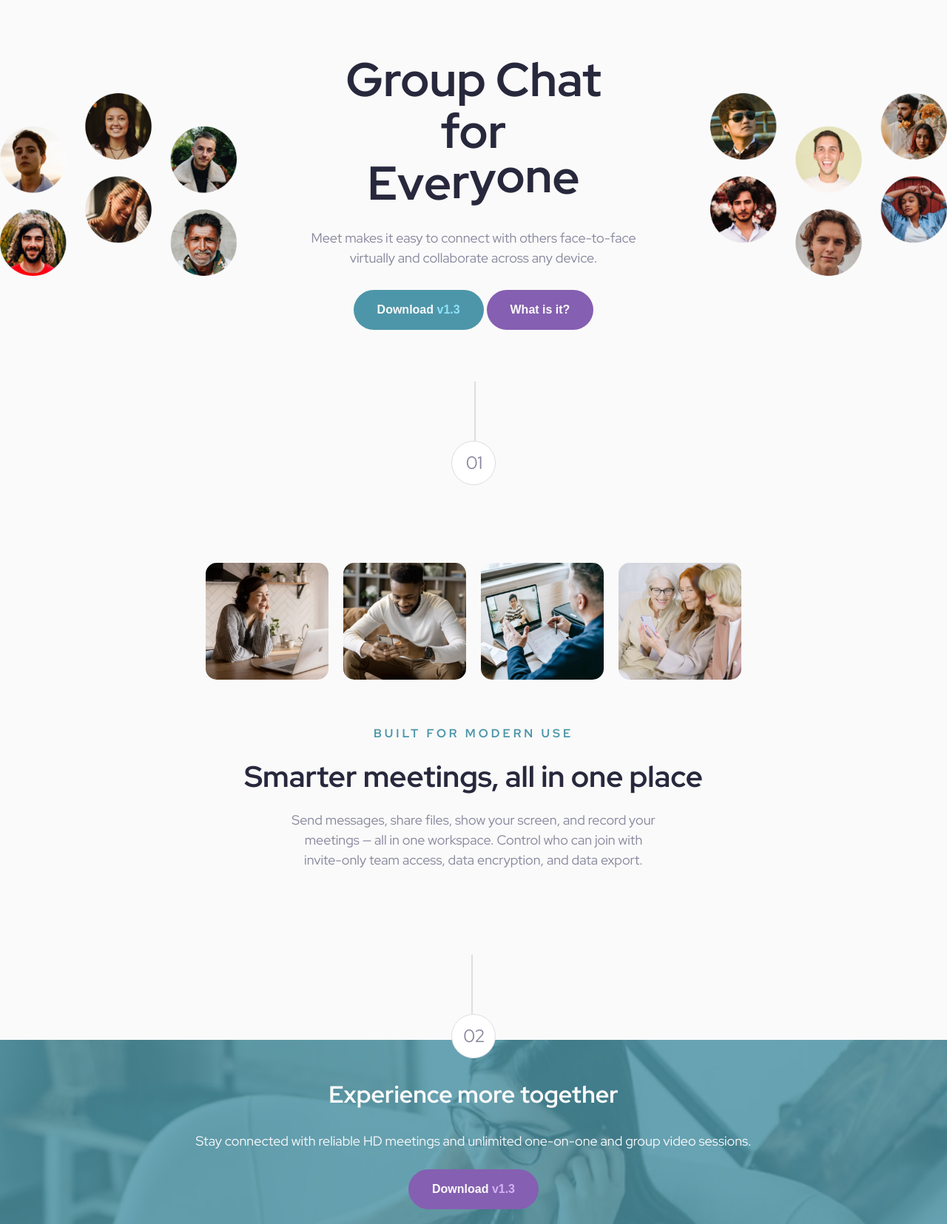
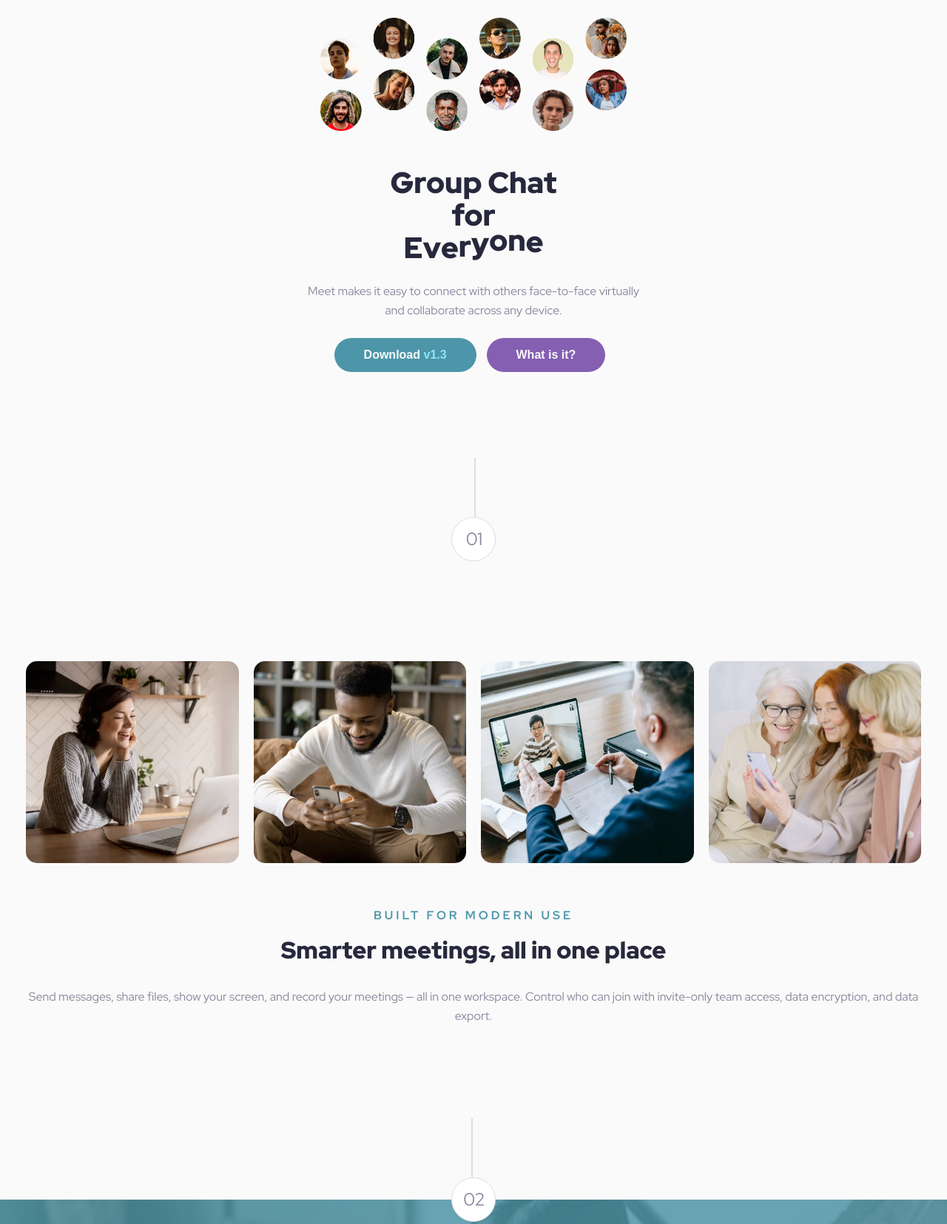
Before and after one commit to Bhevans17/meet-landing-page, a plain HTML site: page starter-code/index.html in a window 1280 px wide. Shown: the part 100-1755 px from the top of the page at 74% size. Drawn offline with Linux system fonts and the light colour scheme.

Commit message:
Update
Updated responsive design

```diff
--- a/starter-code/index.html
+++ b/starter-code/index.html
@@ -24,7 +24,7 @@
 
   <!-- Main -->
   <main>
-    <img class="hero-img" src="./assets/tablet/image-hero.png" alt="people">
+    <img class="sm-hero-img" src="./assets/tablet/image-hero.png" alt="people">
     <img class="lg-hero-img" src="./assets/desktop/image-hero-left.png" alt="people">
     <div class="hero-content">
       <h1>Group Chat<br> for
@@ -66,12 +66,12 @@
       workspace. Control who can join with invite-only team access, data encryption, and data export.</p>
   </section>
 
+  <!-- Footer -->
   <span class="seperator seperator-2">
     <span class="line"></span>
     02
   </span>
 
-  <!-- Footer -->
   <footer>
     <h3>Experience more together</h3>
     <p>Stay connected with reliable HD meetings and unlimited one-on-one and group video sessions.</p>
--- a/starter-code/styles.css
+++ b/starter-code/styles.css
@@ -1,5 +1,5 @@
 /* || Typography */
-@import url("https://fonts.googleapis.com/css2?family=Red+Hat+Display:wght@300;400;500;700&display=swap");
+@import url("https://fonts.googleapis.com/css2?family=Red+Hat+Display:wght@300;400;500;700;900&display=swap");
 
 /* || General styles */
 :root {
@@ -32,13 +32,15 @@ img {
 }
 
 h1 {
-  font-size: 45px;
-  line-height: 70px;
+  font-size: 64px;
+  line-height: 64px;
+  font-weight: 900;
 }
 
 h2 {
   font-size: 40px;
-  line-height: 40px;
+  line-height: 44px;
+  font-weight: 900;
 }
 
 /* || Utilities */
@@ -50,28 +52,17 @@ h2 {
   color: #d2b2f6;
 }
 
-.overline {
-  display: block;
-  font-size: 16px;
-  font-weight: bold;
-  line-height: 26px;
-  text-transform: uppercase;
-  letter-spacing: 4px;
-  color: var(--dark-blue);
-  margin: 50px auto 25px auto;
-}
-
 /* || Buttons */
 .btn {
   color: var(--white);
-  display: inline-block;
+  display: block;
   min-width: 135px;
-  padding: 20px 32px;
+  padding: 16px 40px;
   font-size: 16px;
   font-weight: bold;
   line-height: 14px;
   border: none;
-  border-radius: 30px;
+  border-radius: 29px;
   cursor: pointer;
 }
 
@@ -131,62 +122,70 @@ h2 {
 /* || Logo */
 .logo {
   display: block;
-  margin: 50px auto;
+  margin: 48px auto;
+  width: 119px;
 }
 
 /* || Main */
-.hero-img {
-  width: 100%;
-}
-
-.hero-content {
-  text-align: center;
-  padding: 20px;
-}
-
-.hero-content h1 {
-  margin: 25px auto;
-}
-
-.wavyAnimation {
-  display: flex;
-  align-items: center;
-  justify-content: center;
-}
-
-.wavyAnimation span {
-  position: relative;
-  display: inline-block;
-  animation: wavyAnimation 2s infinite;
-  animation-delay: calc(0.1s * var(--i));
-}
-
-.hero-content p {
-  color: var(--gray);
-  margin: 0 auto 25px auto;
-  max-width: 80%;
-}
-
-.hero-content button {
-  margin: 5px 0;
+.sm-hero-img {
+  width: 414px;
+  display: block;
+  margin: 0 auto;
 }
 
 .lg-hero-img {
   display: none;
 }
 
+.hero-content {
+  text-align: center;
+}
+
+.hero-content h1 {
+  font-size: 40px;
+  line-height: 44px;
+  margin: 48px auto 24px auto;
+}
+
+.hero-content p {
+  font-size: 16px;
+  line-height: 26px;
+  margin: 24px;
+  color: var(--gray);
+}
+
+.hero-content button {
+  margin: 0 auto 16px auto;
+}
+
+.seperator {
+  border-radius: 50%;
+  background-color: white;
+  border: 1px solid #dddde2;
+  width: 60px;
+  height: 60px;
+  display: block;
+  text-align: center;
+  margin: 140px auto 60px auto;
+  color: var(--gray);
+  display: flex;
+  align-items: center;
+  justify-content: center;
+  font-size: 24px;
+}
+
+.seperator .line {
+  border: 1px solid #dddde2;
+  height: 80px;
+  position: relative;
+  top: -70px;
+  right: -13px;
+}
+
 /* || Blogs */
 .blogs {
   text-align: center;
-  padding: 20px;
-}
-
-.blogs h2 {
-  margin-bottom: 25px;
-}
-
-.blogs p {
-  color: var(--gray);
+  padding: 25px;
 }
 
 .gallery {
@@ -208,53 +207,59 @@ h2 {
   cursor: pointer;
 }
 
-.seperator {
-  border-radius: 50%;
-  background-color: white;
-  border: 1px solid #dddde2;
-  width: 60px;
-  height: 60px;
+.overline {
   display: block;
-  text-align: center;
-  margin: 125px auto 75px auto;
-  color: var(--gray);
-  display: flex;
-  align-items: center;
-  justify-content: center;
-  font-size: 24px;
+  font-size: 16px;
+  font-weight: bold;
+  line-height: 26px;
+  text-transform: uppercase;
+  letter-spacing: 4px;
+  color: var(--dark-blue);
+  margin: 64px auto 24px auto;
 }
 
-.seperator .line {
-  border: 1px solid #dddde2;
-  height: 80px;
-  position: relative;
-  top: -70px;
-  right: -13px;
+.blogs h2 {
+  font-size: 32px;
+  line-height: 36px;
+  margin-bottom: 32px;
 }
 
+.blogs p {
+  font-size: 16px;
+  line-height: 26px;
+  color: var(--gray);
+}
+
+/* || Footer */
 .seperator-2 {
   position: relative;
   top: 100px;
-  margin: 75px auto 75px auto;
+  margin: 30px auto 70px auto;
 }
 
-/* || Footer */
 footer {
   box-shadow: inset 0 0 0 1000px rgba(77, 150, 169, 0.8);
   background: url("./assets/mobile/image-footer.jpg");
   background-position: top;
   text-align: center;
   color: var(--white);
-  padding: 50px 25px;
+  padding: 92px 24px;
 }
 
 footer h3 {
   font-size: 32px;
+  line-height: 36px;
+  font-weight: 900;
 }
 
 footer p {
-  margin: 15px auto;
-  padding: 10px;
+  font-size: 18px;
+  line-height: 26px;
+  margin: 24px;
+}
+
+footer .btn {
+  margin: 8px auto 0px auto;
 }
 
 /* || Medium Devices */
@@ -263,89 +268,143 @@ footer p {
     font-size: 64px;
   }
 
-  .hero-img {
-    max-width: 65%;
+  main .hero-img {
+    width: 820px;
+  }
+
+  main h1 {
+    font-size: 48px;
+    line-height: 48px;
+  }
+
+  .hero-content p {
+    font-size: 16px;
+    line-height: 26px;
+    width: 457px;
+    text-align: center;
     display: block;
-    margin: 0 auto;
+    margin: 24px auto;
+  }
+
+  .hero-content .btn {
+    display: inline;
+    margin-right: 10px;
+  }
+
+  .seperator {
+    margin: 180px auto 100px auto;
   }
 
   .gallery img {
     width: 25%;
   }
 
+  .overline {
+    margin: 48px auto 16px auto;
+  }
+
+  .seperator-2 {
+    margin: 80px auto 70px auto;
+  }
+
   footer {
     background: url("./assets/tablet/image-footer.jpg");
     background-size: cover;
-  }
-}
-
-@media (min-width: 1000px) {
-  .hero-img {
-    display: none;
+    padding: 95px;
   }
 
-  .lg-hero-img {
-    display: block;
-    width: 25%;
-  }
-
-  main {
-    display: flex;
-    align-items: center;
-    justify-content: space-between;
-  }
-
-  .blogs p {
-    width: 40%;
+  footer h3 {
+    font-size: 40px;
+    line-height: 44px;
+    width: 457px;
     margin: 0 auto;
   }
 
-  .gallery {
-    display: flex;
-    align-items: center;
-    justify-content: center;
-  }
-
-  .gallery img {
-    width: 15%;
+  footer p {
+    font-size: 18px;
+    line-height: 26px;
+    width: 573px;
+    margin: 24px auto 40px auto;
   }
 }
 
 /* || Large Devices */
 @media (min-width: 1440px) {
   .logo {
-    margin: 50px auto 0 auto;
+    margin-top: 80px;
+    margin-bottom: 61px;
+  }
+
+  .sm-hero-img {
+    display: none;
+  }
+
+  .lg-hero-img {
+    display: block;
+    width: 400px;
+  }
+
+  .hero-content {
+    width: 540px;
+    margin: 0 88px;
+  }
+
+  .hero-content h1 {
+    font-size: 64px;
+    line-height: 64px;
+  }
+
+  .hero-content p {
+    font-size: 18px;
+    line-height: 26px;
   }
 
   main {
     display: flex;
+    align-items: center;
+    justify-content: center;
   }
 
-  .lg-hero-img {
-    display: block;
-    width: 15%;
+  .seperator {
+    margin: 180px auto 80px;
+  }
+
+  .gallery {
+    width: 1110px;
+    margin: 0 auto;
   }
 
   .blogs p {
-    width: 30%;
-    margin: 0 auto;
+    font-size: 18px;
+    line-height: 26px;
+    width: 540px;
+    margin: 32px auto 0 auto;
+  }
+
+  .seperator-2 {
+    margin: 70px auto 80px;
   }
 
   footer {
-    background: url("./assets/desktop/image-footer.jpg");
-    background-size: cover;
     display: flex;
-    justify-content: space-around;
     align-items: center;
+    justiy-content: space-between;
+    padding: 116px 165px;
     text-align: left;
   }
 
   footer h3 {
-    max-width: 25%;
+    margin: 0;
   }
 
   footer p {
-    width: 20%;
+    width: 350px;
+    margin: 0 auto;
+  }
+
+  footer .btn {
+    margin: 0;
+    margin-left: auto;
   }
 }
 
@@ -369,3 +428,16 @@ footer p {
     transform: rotate(360deg);
   }
 }
+
+.wavyAnimation {
+  display: flex;
+  align-items: center;
+  justify-content: center;
+}
+
+.wavyAnimation span {
+  position: relative;
+  display: inline-block;
+  animation: wavyAnimation 2s infinite;
+  animation-delay: calc(0.1s * var(--i));
+}
```
Also changed, not shown: 1 other file.
